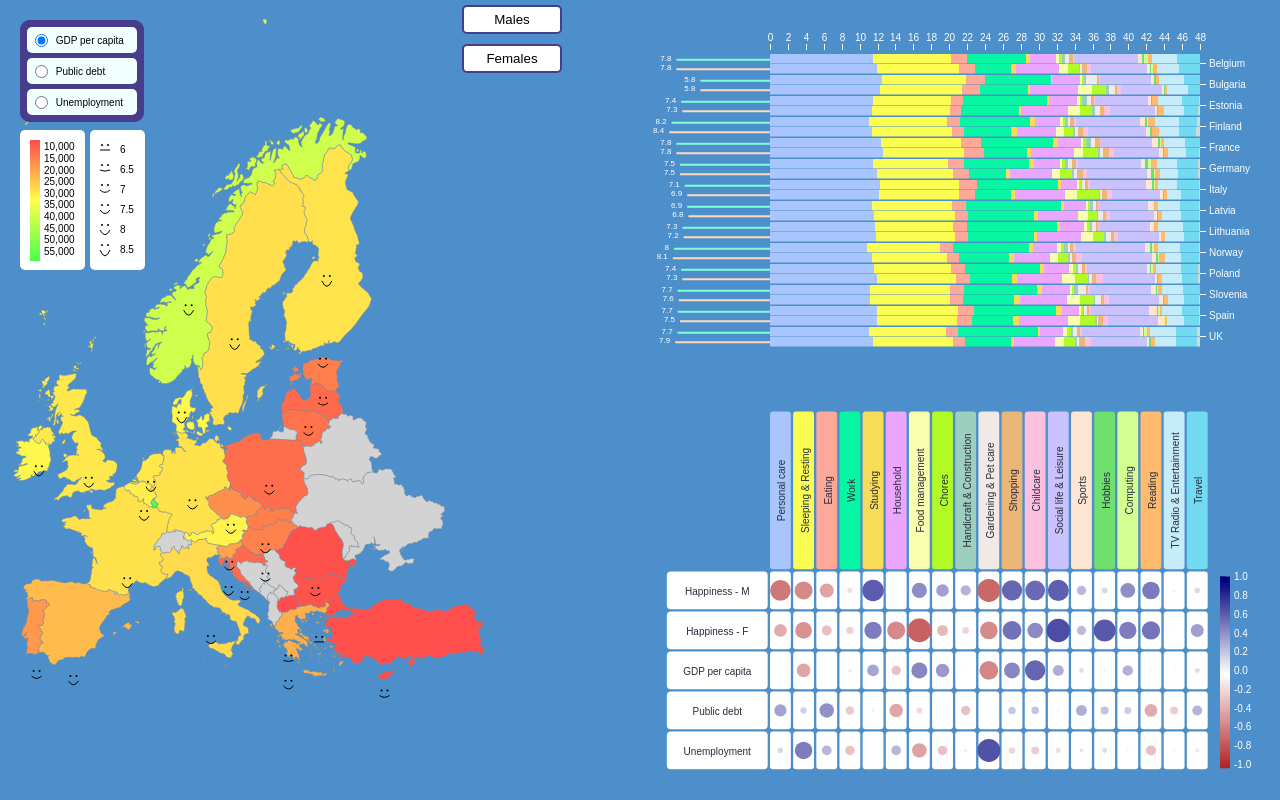
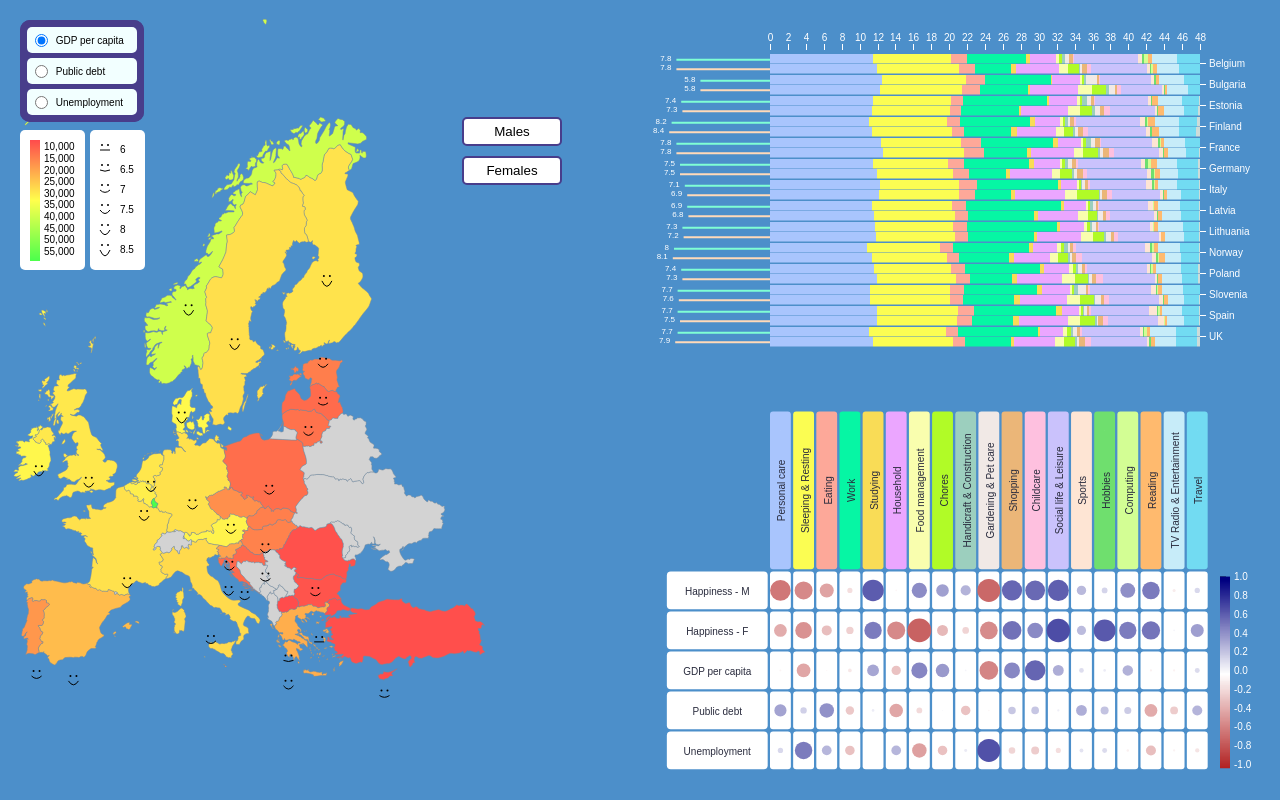
Before and after one commit to ralbachalany/IGR204-InfoVisProject, a plain HTML site: page index.html in a window 1280 px wide. Drawn offline with nearby package versions, Linux system fonts and the light colour scheme.

Commit message:
deplacement bouton masc fem

```diff
--- a/css/main_style.css
+++ b/css/main_style.css
@@ -34,6 +34,8 @@ body {
 
 #by_country_buttons {
   text-align: center;
+  position: relative;
+  top: 20%;
 }
 
 #maleGraph, #femaleGraph {
```
